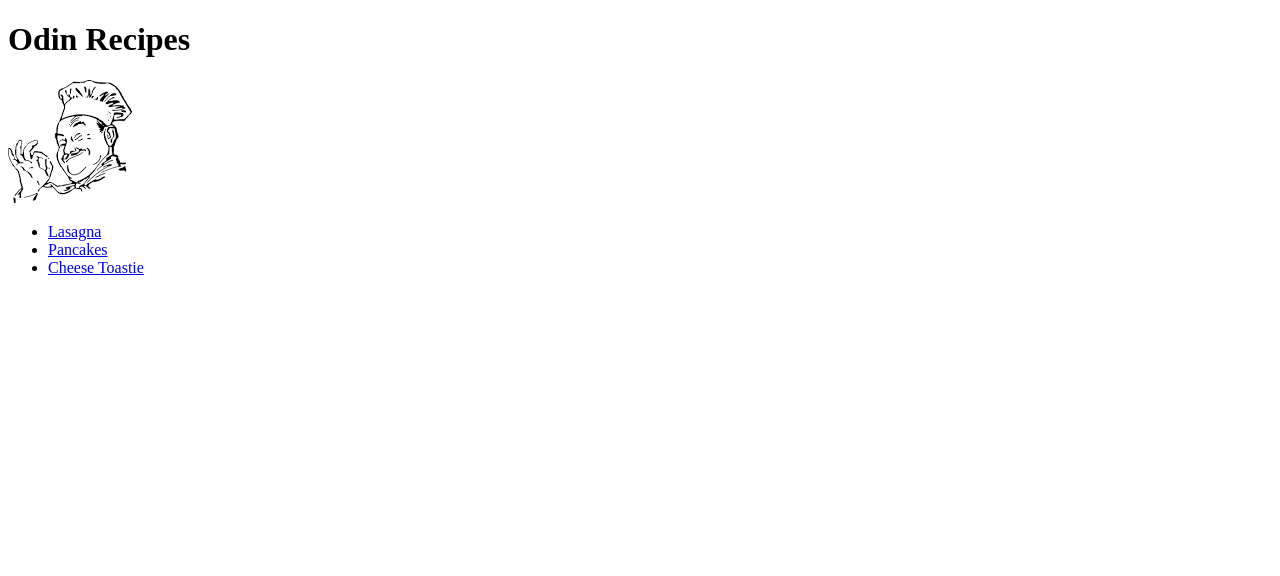
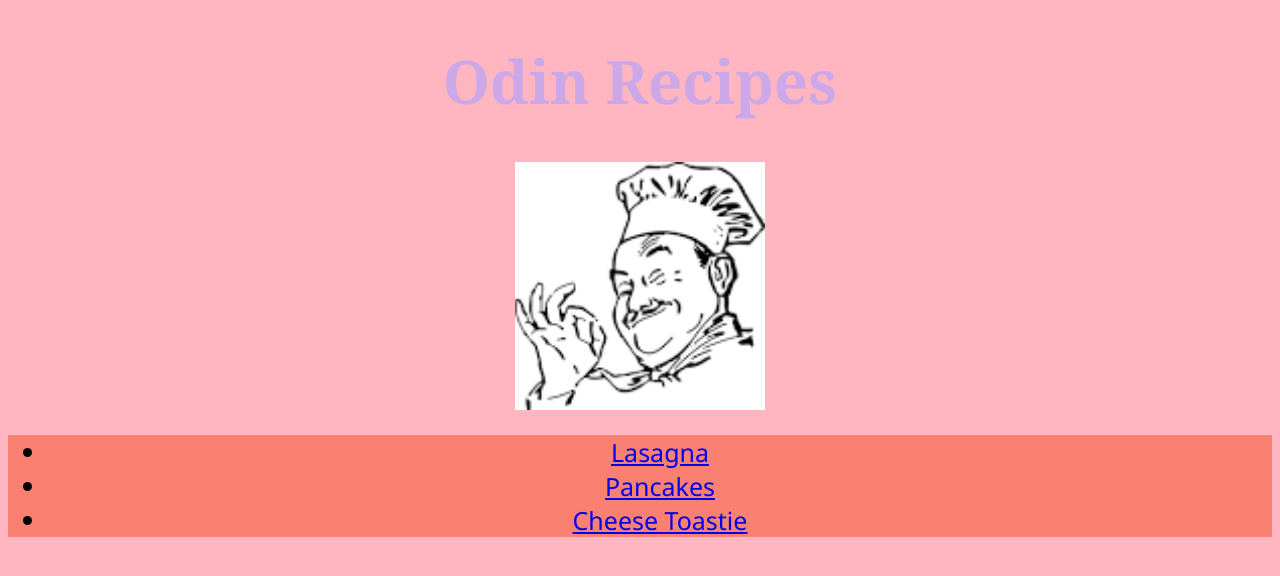
Before and after one commit to MattYapp31/odin-recipes, a plain HTML site: page index.html in a window 1280 px wide. Drawn offline with Linux system fonts and the light colour scheme.

Commit message:
add css style sheet with a small amount of code

```diff
--- a/index.html
+++ b/index.html
@@ -3,14 +3,15 @@
     <head>
         <meta charset="" UTF="-8">
         <title>Odin Recipes</title>
+        <link rel="stylesheet" href="styles.css">
     </head>
     <body>
-        <h1>Odin Recipes</h1>
-        <img src="homeimages/chef.jpg" alt="A chef winking cartoon">
-        <ul>
-        <li><a href="recipes/lasagna.html" target="_blank" rel="noopener noreferrer">Lasagna</a></li>
-        <li><a href="recipes/pancakes.html" target="_blank" rel="noopener noreferrer"">Pancakes</a></li>
-        <li><a href="recipes/cheese-toastie.html" target="_blank" rel="noopener noreferrer"">Cheese Toastie</a></li>
+        <h1 ID="title">Odin Recipes</h1>
+        <img ID="chef" src="homeimages/chef.png" alt="A chef winking cartoon">
+        <ul class="recipes">
+        <li><a  href="recipes/lasagna.html" target="_blank" rel="noopener noreferrer">Lasagna</a></li>
+        <li><a  href="recipes/pancakes.html" target="_blank" rel="noopener noreferrer"">Pancakes</a></li>
+        <li><a  href="recipes/cheese-toastie.html" target="_blank" rel="noopener noreferrer"">Cheese Toastie</a></li>
         </ul>
 
 
--- /dev/null
+++ b/styles.css
@@ -0,0 +1,28 @@
+#title {
+    text-align: center;
+    font-family: Georgia, 'Times New Roman', Times, serif;
+    color: #cca8e9;
+    font-size: 60px;
+}
+
+#chef {
+    height: auto;
+    width: 250px;
+    image-rendering: crisp-edges;
+    margin-left: auto;
+    margin-right: auto;
+    display: block;
+
+}
+
+.recipes {
+    text-align: center;
+    font-family: 'Segoe UI', Tahoma, Geneva, Verdana, sans-serif;
+    font-size: 25px;
+    background-color: salmon;
+
+}
+
+body {
+    background-color: lightpink;
+}
```
Also changed, not shown: homeimages/chef.png (renamed from homeimages/chef.jpg), homeimages/chef.svg (added).
